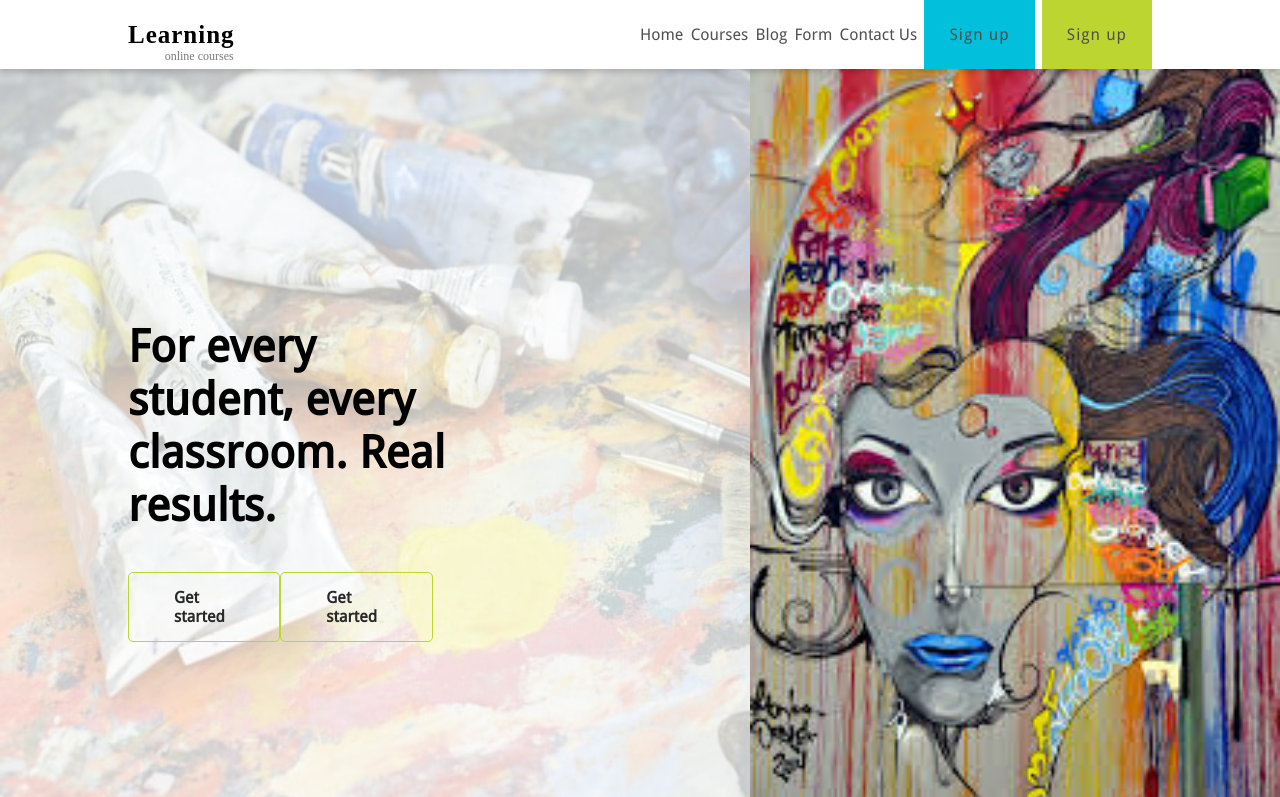
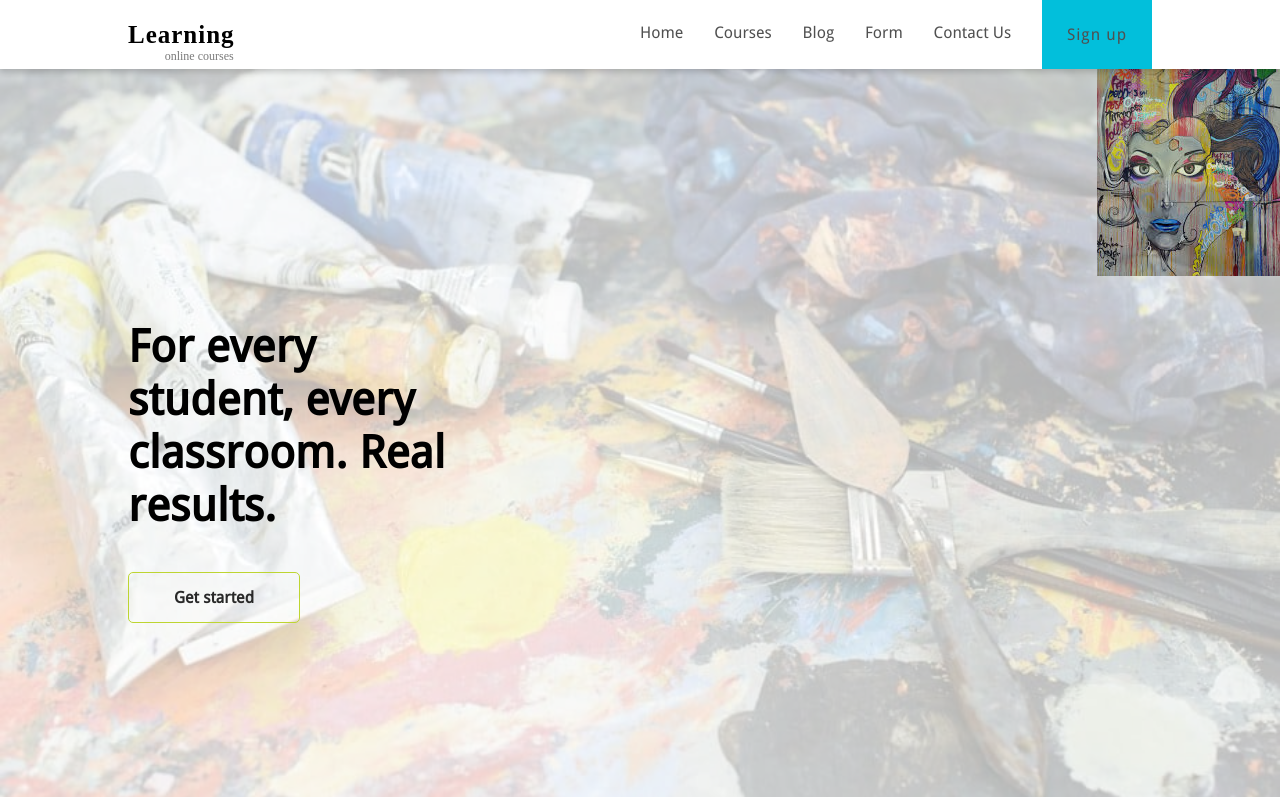
Before and after one commit to edgar-davtyan/learning, a plain HTML site: page index.html in a window 1280 px wide. Shown: the top 797 px of the page. Drawn offline with Linux system fonts and the light colour scheme.

Commit message:
navigation

```diff
--- a/index.html
+++ b/index.html
@@ -23,24 +23,25 @@
                 <li><a href="#" target="_blank">Form</a></li>
                 <li><a href="#" target="_blank">Contact Us</a></li>
                 <a href="#" class="nav-back1" target="_blank">Sign up</a>
-                <a href="#" class="nav-back2" target="_blank">Sign up</a>
+
             </ul>
         </nav>
     </div>
 </header>
 <main>
+    <section>
     <div class="top"></div>
     <div class="top-box">
         <p class="top-title">For every student, every classroom. Real results.</p>
         <div class="top-title-button">
             <a href="#" class="top-title-button1" target="_blank">Get started</a>
-            <a href="#" class="top-title-button2" target="_blank">Get started</a>
         </div>
     </div>
-    <div>
+    <div class="topp">
         <img src="images/img1.jpg" alt="" class="top-img">
     </div>
-    <section>
+    </section>
+    <section class="sec">
         <div class="box-title">
             <h2 class="title">Featured Course</h2>
             <p class="title-text">
@@ -108,7 +109,6 @@
             </div>
             <div class="box-button">
                 <a href="#" target="_blank" class="box-button1">View all courses</a>
-                <a href="#" target="_blank" class="box-button2">View all courses</a>
             </div>
         </div>
         </div>
--- a/style.css
+++ b/style.css
@@ -2,9 +2,11 @@
     margin: 0;
     padding: 0;
 }
-section{
+
+.sec {
     padding-bottom: 90px;
 }
+
 @font-face {
     font-family: 'Hianali';
     src: url('font/Hianali.eot');
@@ -28,6 +30,7 @@ section{
     font-weight: normal;
     font-style: normal;
 }
+
 @font-face {
     font-family: 'Raleway';
     src: url('font/Raleway-Black.eot');
@@ -39,6 +42,7 @@ section{
     font-weight: 900;
     font-style: normal;
 }
+
 @font-face {
     font-family: 'Raleway';
     src: url('font/Raleway-Thin.eot');
@@ -50,6 +54,7 @@ section{
     font-weight: 100;
     font-style: normal;
 }
+
 a {
     text-decoration: none;
     color: inherit;
@@ -99,6 +104,7 @@ nav {
     display: flex;
     justify-content: space-between;
     align-items: center;
+    min-width: 400px;
 }
 
 .nav-content a {
@@ -106,17 +112,23 @@ nav {
     color: #505050;
 }
 
-.nav-content li:hover::after {
+.nav-content li:after {
+    display: block;
+    opacity: 0;
     transition: all 1s;
     content: "";
-    display: block;
     margin-bottom: 1px;
     width: 100%;
     height: 4px;
     background: #BDD531 0 0 no-repeat padding-box;
 }
 
+.nav-content li:hover::after {
+    opacity: 1;
+}
+
 .nav-back1 {
+    transition: all 0.5s;
     font-family: 'Droid Sans', sans-serif;
     padding: 25px 25px;
     background: #02BFDB 0 0 no-repeat padding-box;
@@ -124,13 +136,9 @@ nav {
     letter-spacing: 1px;
 }
 
-.nav-back2 {
-    font-family: 'Droid Sans', sans-serif;
-    font-weight: normal;
-    padding: 25px 25px;
+.nav-back1:hover {
+    transition: all 0.5s;
     background: #BDD531 0 0 no-repeat padding-box;
-    color: #292929;
-    letter-spacing: 1px;
 }
 
 /*end header*/
@@ -141,15 +149,18 @@ nav {
     background-repeat: no-repeat;
     min-height: 100vh;
     background-size: cover;
+    z-index: 1;
 }
 
 .top-img {
+    width: 100%;
+    background-size: cover;
+}
+
+.topp {
     position: absolute;
     top: 0;
     right: 0;
-    background-repeat: no-repeat;
-    min-height: 100vh;
-    background-size: cover;
 }
 
 .top-box {
@@ -157,6 +168,7 @@ nav {
     top: 40%;
     left: 10%;
     width: 28%;
+    z-index: 1;
 }
 
 .top-title {
@@ -174,11 +186,12 @@ nav {
 }
 
 .top-title-button a:hover {
-    transition: all 1s;
+    transition: all 0.5s;
     background: #BDD531 0 0 no-repeat padding-box;
 }
 
 .top-title-button a {
+    transition: all 0.5s;
     font-family: 'Droid Sans', sans-serif;
     font-weight: bold;
     border: 1px solid #BDD531;
@@ -232,14 +245,17 @@ nav {
     width: 100%;
 
 }
-.full-box{
+
+.full-box {
     padding: 15px 10px;
 }
-.featured-subtitle{
+
+.featured-subtitle {
     margin-bottom: 10px;
     margin-top: 10px;
     color: #292929;
 }
+
 .featured-title {
     font-family: 'Droid Sans', sans-serif;
     letter-spacing: 1px;
@@ -247,41 +263,48 @@ nav {
     opacity: 1;
     font-weight: bold;
 }
-.prof-box{
+
+.prof-box {
     display: flex;
     align-items: center;
     justify-content: space-between;
 }
-.prof{
+
+.prof {
     display: flex;
     align-items: center;
     width: 50%;
 }
-.prof-name{
+
+.prof-name {
     font-family: 'Droid Sans', sans-serif;
     color: #505050;
     font-size: 13px;
     font-weight: bolder;
 }
-.prof img{
+
+.prof img {
     width: 20%;
     border-radius: 15px;
     margin-right: 10px;
 }
-.prof-box-sum{
-    font-family: 'Raleway',sans-serif;
+
+.prof-box-sum {
+    font-family: 'Raleway', sans-serif;
     color: #D35135;
     font-size: 20px;
     font-weight: bold;
 }
-.prof-discount{
+
+.prof-discount {
     position: relative;
-    font-family: 'Raleway',sans-serif;
+    font-family: 'Raleway', sans-serif;
     font-weight: 100;
     margin-right: 5px;
     color: #8B8B8B;
 }
-.prof-discount::after{
+
+.prof-discount::after {
     position: absolute;
     top: 10px;
     content: "";
@@ -290,14 +313,17 @@ nav {
     height: 1px;
     background: #8B8B8B;
 }
-.box-button{
+
+.box-button {
     margin-left: 100px;
 }
-.box-button a:hover{
+
+.box-button a:hover {
     transition: all 1s;
     background: #BDD531 0 0 no-repeat padding-box;
 }
-.box-button1{
+
+.box-button1 {
     font-family: 'Droid Sans', sans-serif;
     font-weight: bold;
     border: 1px solid #BDD531;
@@ -306,28 +332,22 @@ nav {
     color: #292929;
     box-sizing: border-box;
 }
-.box-button2{
-    font-family: 'Droid Sans', sans-serif;
-    font-weight: bold;
-    border: 1px solid #BDD531;
-    padding: 10px 35px;
-    border-radius: 5px;
-    color: #292929;
-    box-sizing: border-box;
-    margin-left:15px;
-}
-.articles-container{
+
+.articles-container {
     background: #FAFAFA;
 }
-.articles-img{
+
+.articles-img {
     width: 19%;
     display: inline-block;
     vertical-align: top;
 }
-.articles-img1{
+
+.articles-img1 {
     width: 100%;
 }
-.box-articles::after{
+
+.box-articles::after {
     content: "";
     width: 95%;
     margin-left: 12px;
@@ -338,24 +358,29 @@ nav {
     transform-origin: right;
     transform: rotate(90deg);
 }
-.articles-img2{
+
+.articles-img2 {
     vertical-align: top;
     width: 100%;
 }
-.articles-img-title{
+
+.articles-img-title {
     font-family: 'Droid Sans', sans-serif;
     color: #292929;
     font-weight: bold;
     margin: 15px 0;
 
 }
-.articles-img-text{
+
+.articles-img-text {
     font-family: 'Droid Sans', sans-serif;
     color: #292929;
 }
-.images-articles{
+
+.images-articles {
 
 }
-.text-box{
+
+.text-box {
 
 }
```
